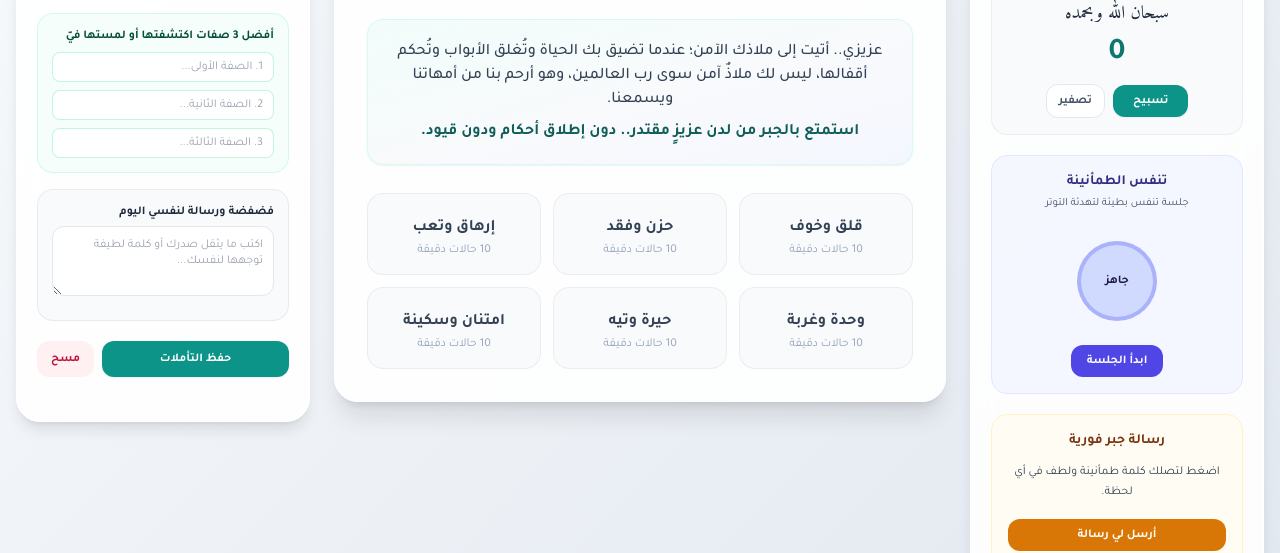
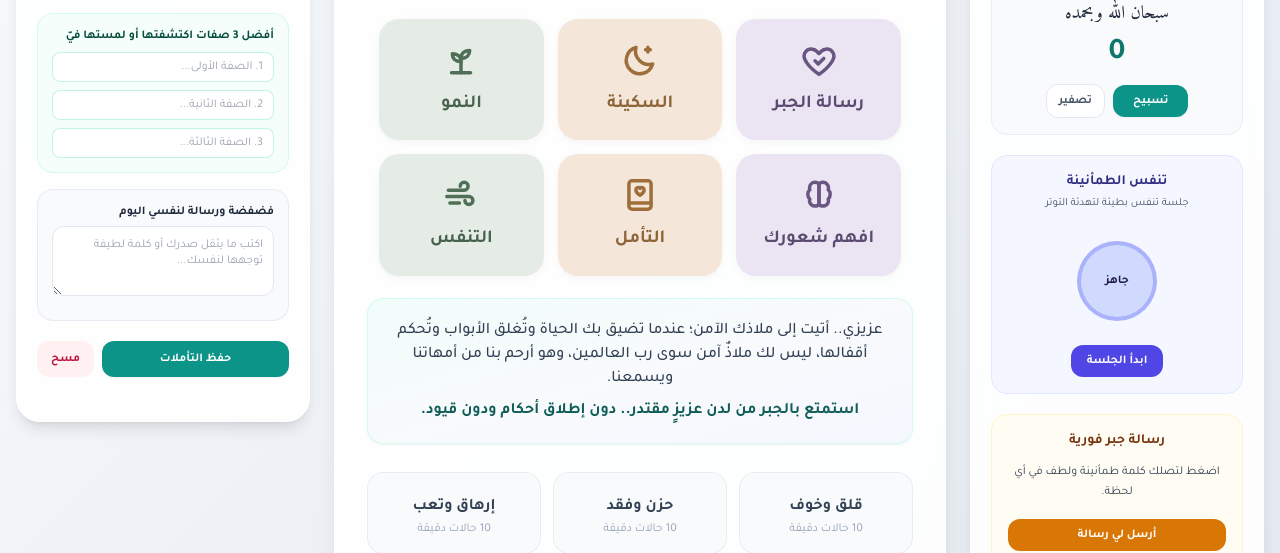
Before and after one commit to qz811r-creator/malath-al-mumin, a plain HTML site: page index.html in a window 1280 px wide. Shown: the part 247-800 px from the top of the page. Drawn offline with nearby package versions, Linux system fonts and the light colour scheme.

Commit message:
Add Sakina SVG cards inside main

```diff
--- a/index.html
+++ b/index.html
@@ -128,6 +128,34 @@
                 <h1 class="text-3xl font-bold text-slate-800 tracking-wide mb-1.5">مَلاذ المؤمن</h1>
                 <p id="subtitle" class="text-slate-500 text-sm">مساحتك الآمنة.. حيث لا أحكام ولا قيود</p>
             </header>
+
+<section class="sakina-grid" id="sakina-cards-section" aria-label="أقسام السكينة">
+  <div class="sakina-card card-purple">
+    <svg viewBox="0 0 24 24"><path d="M12 21s-7-4.5-9-9.5C1.5 7.8 4.5 4.5 8 5.2c1.7.3 3 1.4 4 2.8 1-1.4 2.3-2.5 4-2.8 3.5-.7 6.5 2.6 5 6.3-2 5-9 9.5-9 9.5z"/><path d="M9.5 12.5l2 2 3.5-3.5"/></svg>
+    <span>رسالة الجبر</span>
+  </div>
+  <div class="sakina-card card-amber">
+    <svg viewBox="0 0 24 24"><path d="M20 14.5A8.5 8.5 0 0 1 9.5 4a8.5 8.5 0 1 0 10.5 10.5z"/><path d="M17 4v3M15.5 5.5h3"/></svg>
+    <span>السكينة</span>
+  </div>
+  <div class="sakina-card card-green">
+    <svg viewBox="0 0 24 24"><path d="M6 20h12"/><path d="M12 20V10"/><path d="M12 13c-3.5 0-5.5-2-5.5-5 3 0 5.5 1.5 5.5 5z"/><path d="M12 11c3.5 0 5.5-2 5.5-5-3 0-5.5 1.5-5.5 5z"/></svg>
+    <span>النمو</span>
+  </div>
+  <div class="sakina-card card-purple">
+    <svg viewBox="0 0 24 24"><path d="M9.5 4A3.5 3.5 0 0 0 6 7.5c0 .4.1.8.2 1.2A3.5 3.5 0 0 0 5 12a3.5 3.5 0 0 0 1.2 2.6c-.1.4-.2.8-.2 1.2A3.5 3.5 0 0 0 9.5 19c1.1 0 2-.5 2.5-1.3V5.3C11.5 4.5 10.6 4 9.5 4z"/><path d="M14.5 4A3.5 3.5 0 0 1 18 7.5c0 .4-.1.8-.2 1.2A3.5 3.5 0 0 1 19 12a3.5 3.5 0 0 1-1.2 2.6c.1.4.2.8.2 1.2a3.5 3.5 0 0 1-3.5 3.2c-1.1 0-2-.5-2.5-1.3V5.3c.5-.8 1.4-1.3 2.5-1.3z"/></svg>
+    <span>افهم شعورك</span>
+  </div>
+  <div class="sakina-card card-amber">
+    <svg viewBox="0 0 24 24"><rect x="5" y="3" width="14" height="18" rx="2"/><path d="M5 17h14"/><path d="M12 12.2s-2.6-1.7-2.6-3.4a1.5 1.5 0 0 1 2.6-1 1.5 1.5 0 0 1 2.6 1c0 1.7-2.6 3.4-2.6 3.4z"/></svg>
+    <span>التأمل</span>
+  </div>
+  <div class="sakina-card card-green">
+    <svg viewBox="0 0 24 24"><path d="M4 9h10a2.5 2.5 0 1 0-2.5-2.5"/><path d="M3 13h14a2.5 2.5 0 1 1-2.5 2.5"/><path d="M5 17h6"/></svg>
+    <span>التنفس</span>
+  </div>
+</section>
+
 
             <!-- Welcome Message Box -->
             <div id="welcome-banner" class="mb-7 rounded-2xl bg-gradient-to-br from-teal-50/90 via-slate-50 to-indigo-50/60 border border-teal-100/80 p-5 text-center shadow-sm">
```
